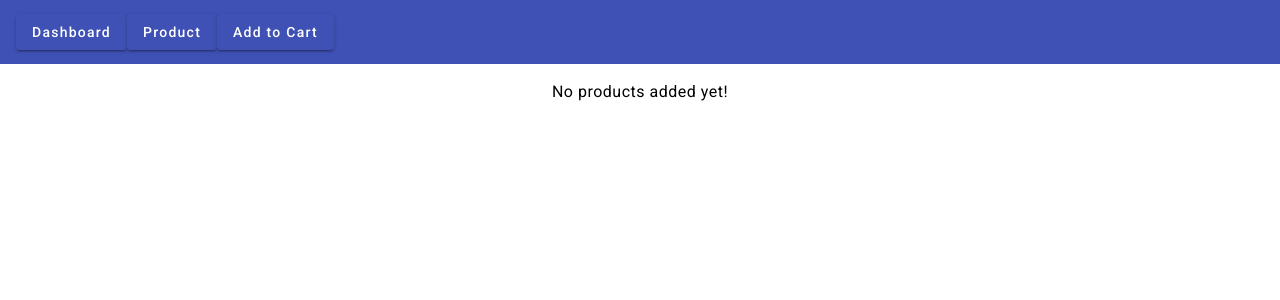
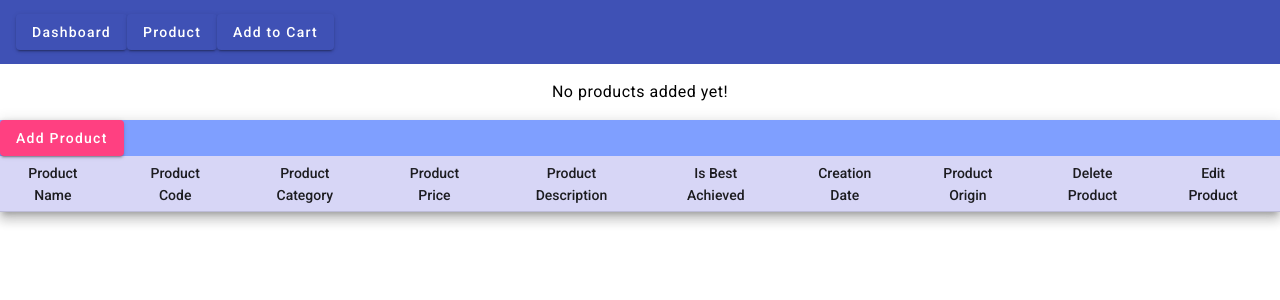
Before and after one commit to arinrahman/seliseMEAN, an Angular app: page /post-list in a window 1280 px wide. Shown: the top 300 px of the page. Built offline with nearby package versions, Linux system fonts and the light colour scheme; no server answers.

Commit message:
automatic update after deleting a record

```diff
--- /dev/null
+++ b/src/app/all/all.component.html
@@ -0,0 +1 @@
+<app-header></app-header>
--- a/src/app/app-routing.module.ts
+++ b/src/app/app-routing.module.ts
@@ -1,11 +1,13 @@
 import { NgModule } from '@angular/core';
 import { RouterModule, Routes } from '@angular/router';
+import { HeaderComponent } from './header/header.component';
 import { PostCreateComponent } from './posts/post-create/post-create.component';
 import { PostListComponent } from './posts/post-list/post-list.component.ts/post-list.component';
 
 const routes: Routes = [
   {path:'post-create', component: PostCreateComponent},
-  {path:'post-list', component: PostListComponent}
+  {path:'post-list', component: PostListComponent},
+  {path:'header', component:HeaderComponent}
 ];
 
 @NgModule({
@@ -13,4 +15,4 @@ const routes: Routes = [
   exports: [RouterModule]
 })
 export class AppRoutingModule { }
-export const routingComponents=[PostCreateComponent];
+export const routingComponents=[PostCreateComponent, PostListComponent, HeaderComponent];
--- a/src/app/app.component.html
+++ b/src/app/app.component.html
@@ -1,2 +1,2 @@
-<app-header></app-header>
+<app-all></app-all>
 <router-outlet></router-outlet>
--- a/src/app/header/header.component.html
+++ b/src/app/header/header.component.html
@@ -1,4 +1,4 @@
-<p style="background-color: 	#B6D0E2;">
+<p >
   <mat-toolbar color="primary">
 
       <button mat-raised-button color="primary">Dashboard</button>
@@ -8,4 +8,5 @@
   </mat-toolbar>
 
 
+
 </p>
--- a/src/app/posts/post-create/post-create.component.ts
+++ b/src/app/posts/post-create/post-create.component.ts
@@ -50,6 +50,7 @@ constructor(public postsService: PostsService){
     }
 
     this.postsService.addPost(form.value.title,form.value.content, form.value.startDate, form.value.selectedValue, form.value.price, form.value.desc, form.value.selectedOrigin, form.value.favoriteSeason);
+    alert("You succesfully added a product!")
 
   }
 
--- a/src/app/posts/post-list/post-list.component.ts/post-list.component.html
+++ b/src/app/posts/post-list/post-list.component.ts/post-list.component.html
@@ -1,5 +1,5 @@
 <p *ngIf="posts.length<=0" class="info-text mat-body-1">No products added yet!</p>
-<div class="mat-elevation-z8"  *ngIf="posts.length>0" style="background-color: rgb(127, 159, 255);">
+<div class="mat-elevation-z8"   style="background-color: rgb(127, 159, 255);">
 
 
     <button mat-raised-button color="accent" routerLink="/post-create" >Add Product</button>
@@ -39,15 +39,17 @@
       <td mat-cell *matCellDef="let post" >{{post.selectedOrigin}}</td>
     </ng-container>
 
-    <ng-container matColumnDef="selectedEdit">
-      <th mat-header-cell *matHeaderCellDef mat-sort-header>Edit Product</th>
-      <td mat-cell *matCellDef="let post" ><button mat-button color="primary">EDIT</button></td>
-    </ng-container>
+
 
     <ng-container matColumnDef="selectedDelete">
       <th mat-header-cell *matHeaderCellDef mat-sort-header>Delete Product</th>
       <td mat-cell *matCellDef="let post" ><button mat-button color="warn" (click)="onDelete(post.id)">DELETE</button></td>
     </ng-container>
+    <ng-container matColumnDef="selectedEdit">
+      <th mat-header-cell *matHeaderCellDef mat-sort-header>Edit Product</th>
+      <td mat-cell *matCellDef="let post" ><button mat-button color="primary" >EDIT</button></td>
+    </ng-container>
+
 
     <tr mat-header-row *matHeaderRowDef="displayedColumns"></tr>
     <tr mat-row *matRowDef="let post; columns: displayedColumns;"></tr>
--- a/src/app/posts/post-list/post-list.component.ts/post-list.component.ts
+++ b/src/app/posts/post-list/post-list.component.ts/post-list.component.ts
@@ -28,7 +28,7 @@ export class PostListComponent implements OnInit, OnDestroy{
 
 
 
-displayedColumns: string[] = ['title', 'content', 'selectedValue', 'price', 'desc', 'favoriteSeason', 'startDate', 'selectedOrigin', 'selectedDelete'];
+displayedColumns: string[] = ['title', 'content', 'selectedValue', 'price', 'desc', 'favoriteSeason', 'startDate', 'selectedOrigin', 'selectedDelete', 'selectedEdit'];
 
 
 posts: Post[]=[];
--- a/src/app/posts/posts.service.ts
+++ b/src/app/posts/posts.service.ts
@@ -58,7 +58,10 @@ export class PostsService
     this.http.delete("http://localhost:3000/api/posts/"+ postId)
     .subscribe(
       ()=>
-      {console.log("Deleted!");}
+      {const updatedPosts=this.posts.filter(post=>post.id!==postId);
+      this.posts= updatedPosts;
+    this.postUpdated.next([...this.posts]);
+  }
     );
   }
 }
```
Also changed, not shown: src/app/all/all.component.ts (added, +9 -0 lines), src/app/app.module.ts (+5 -2 lines), src/assets/image_1.png.
